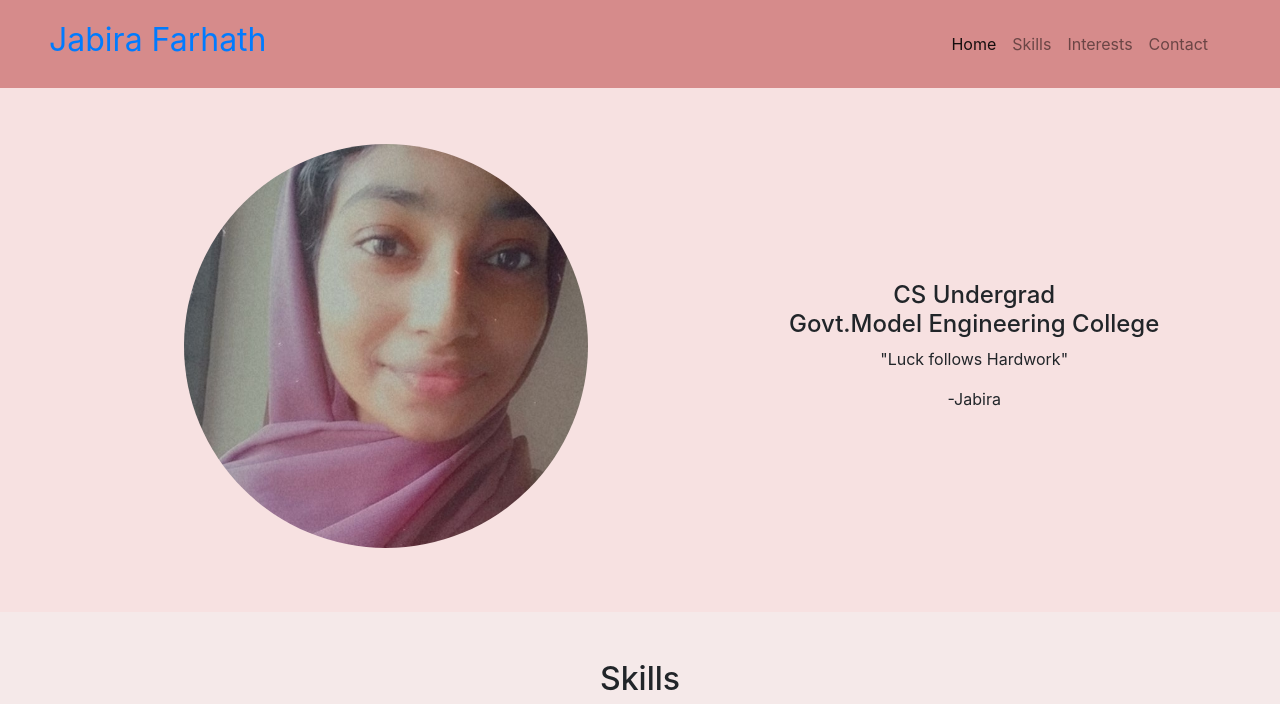
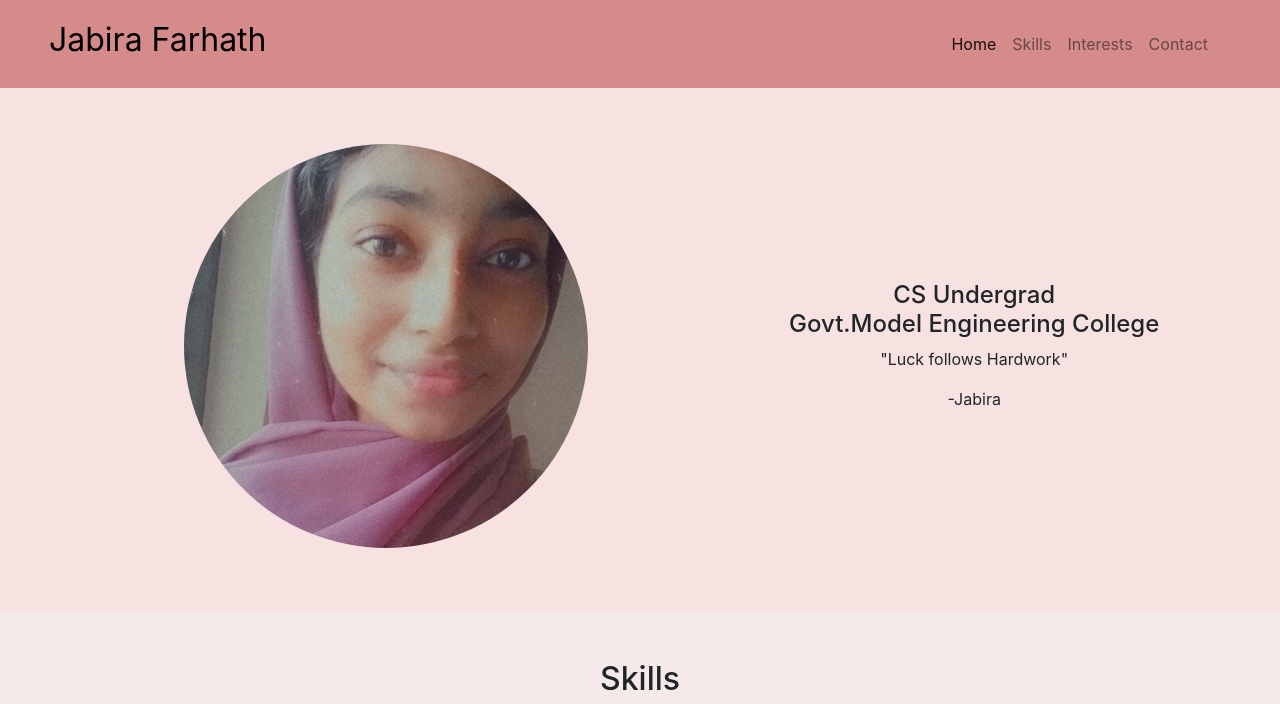
Before and after one commit to jabirafarhath/jabira-static-website, a plain HTML site: page index.html in a window 1280 px wide. Shown: the top 704 px of the page. Drawn offline with nearby package versions, Linux system fonts and the light colour scheme.

Commit message:
Update style.css

```diff
--- a/style.css
+++ b/style.css
@@ -38,5 +38,8 @@
   color: black;
 }
 .fontj{
-  font-size: 200%
+  font-size: 200%;
+  text-decoration: none;
+  text-align: center;
+  color: black;
 }
```
